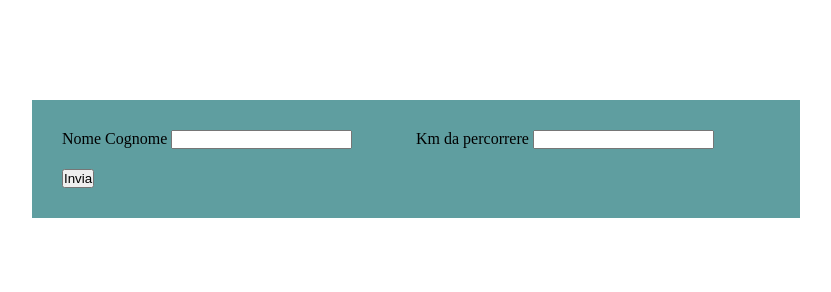
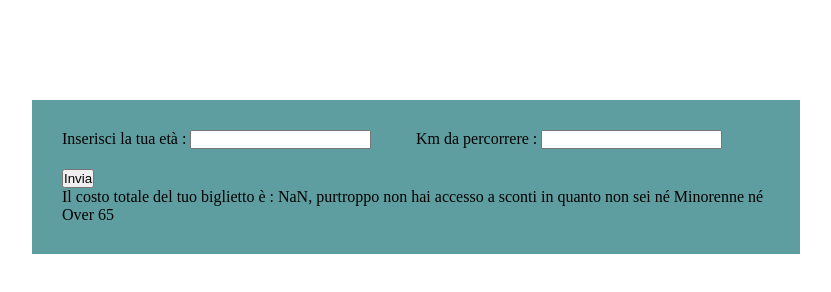
Before and after one commit to lucasens1/js-biglietto-treno-form, a plain HTML site: page index.html in a window 1280 px wide. Both pictures are taken after a click on the button "Invia". Shown: the whole page, without its empty margins (224-1055 px from the left). Drawn offline with Linux system fonts and the light colour scheme.

Commit message:
Milestone 1

```diff
--- a/index.html
+++ b/index.html
@@ -12,18 +12,21 @@
         <div class="centered">
 
             <div class="col-50">
-                <label for="user-name-surname">Nome Cognome</label>
-                <input type="text" id="user-name-surname">
+                <label for="age">Inserisci la tua età :</label>
+                <input type="text" id="age">
             </div>
 
             <div class="col-50">
-                <label for="number">Km da percorrere</label>
+                <label for="number">Km da percorrere :</label>
                 <input type="text" id="number">
             </div>
 
             <div class="col-20">
                 <button id="btn-send">Invia</button>
             </div>
+
+            <div id="result"></div>
+
         </div>
     </div>
 
--- a/js/script.js
+++ b/js/script.js
@@ -0,0 +1,51 @@
+const costoKm = 0.21;
+let costoTot = 0;
+const scontoMin = 0.20;
+const scontoAnz = 0.40;
+
+//Definisco il valore che prendo dal bottone clickato
+let sendBtnElement = document.getElementById("btn-send");
+
+//Definisco le due variabile che conterranno rispettivamente i chilometri e l'età dell'utente
+let userKm;
+let userAge;
+
+//Aggiungo l'evento al click
+
+sendBtnElement = sendBtnElement.addEventListener("click", function(){
+
+    userAge = document.getElementById("age");
+    userAge = userAge.value; //prendo il valore scritto nell'input
+    console.log(userAge);
+
+    userKm = document.getElementById("number");
+    userKm = userKm.value; //prendo il valore scritto nell'input
+    console.log(userKm);
+
+    userKm = parseInt(userKm);
+    userAge = parseInt(userAge);
+
+    if(userAge < 18 ){
+        costoTot = userKm * costoKm; //number
+        console.log(costoTot, typeof costoTot);
+        let scontoTot = (costoTot) * scontoMin;
+        console.log(scontoTot);
+        costoTot = costoTot - scontoTot;
+        console.log(costoTot);
+        document.getElementById("result").innerHTML = `Il costo totale del tuo biglietto è : ${costoTot.toFixed(2)} grazie allo Sconto Minorenne`;
+    } else if(userAge > 65 ){
+        costoTot = userKm * costoKm; //number
+        console.log(costoTot, typeof costoTot);
+        let scontoTot = (costoTot) * scontoAnz;
+        console.log(scontoTot);
+        costoTot = costoTot - scontoTot;
+        console.log(costoTot);
+        document.getElementById("result").innerHTML = `Il costo totale del tuo biglietto è : ${costoTot.toFixed(2)} grazie allo Sconto Over 65`;
+    } else{
+        costoTot = userKm * costoKm;
+        console.log(costoTot);
+        document.getElementById("result").innerHTML = `Il costo totale del tuo biglietto è : ${costoTot.toFixed(2)}, purtroppo non hai accesso a sconti in quanto non sei né Minorenne né Over 65`;
+    }
+
+    //document.getElementById("result").innerHTML = `Il costo totale del tuo biglietto è : ${costoTot.toFixed(2)}`; Se voglio stampare solo OUTPUT ALLA FINE E NON PER CONDIZIONE SINGOLA
+})
```
